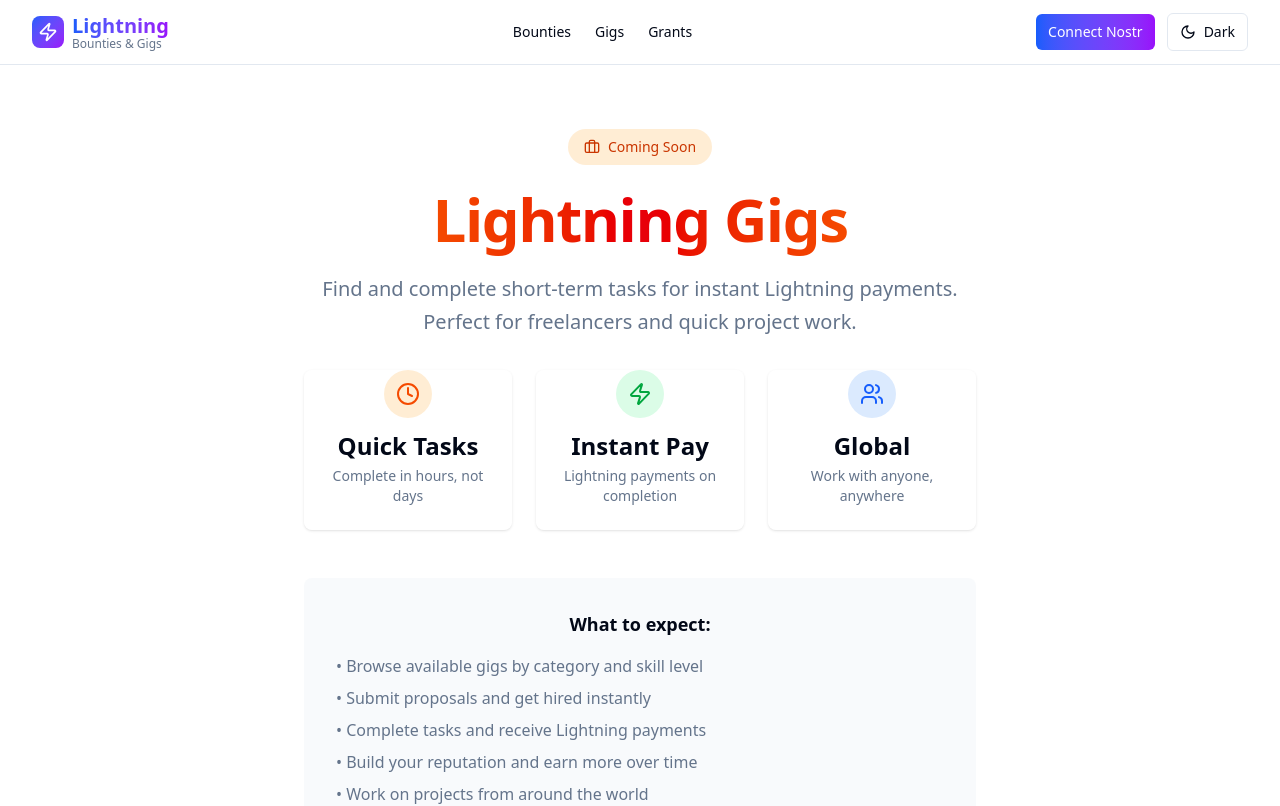
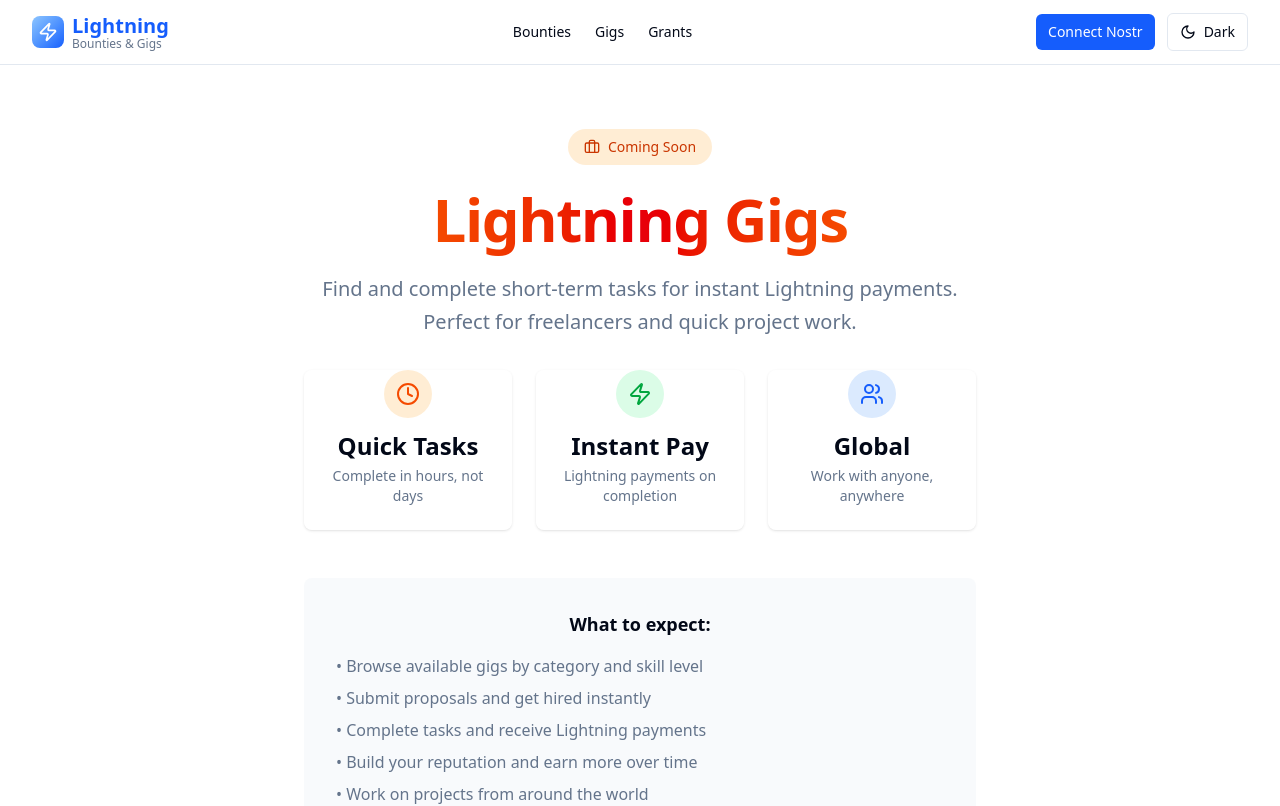
Before and after one commit to Leeyah-123/lightning-o, a Next.js app: page /gigs in a window 1280 px wide. Shown: the top 806 px of the page. Built offline with nearby package versions, Linux system fonts and the light colour scheme; what nostr-tools would draw is missing.

Commit message:
style: Change primary color to blue

```diff
--- a/src/app/bounties/[id]/page.tsx
+++ b/src/app/bounties/[id]/page.tsx
@@ -475,7 +475,7 @@ export default function BountyDetailPage() {
                     <Button
                       onClick={handleFund}
                       disabled={isProcessing}
-                      className="bg-gradient-to-r from-blue-600 to-purple-600 hover:from-blue-700 hover:to-purple-700"
+                      className="bg-blue-600 hover:from-blue-700 hover:to-purple-700"
                     >
                       {isProcessing ? (
                         <LoadingSpinner className="h-4 w-4 mr-2" />
--- a/src/app/bounties/create/page.tsx
+++ b/src/app/bounties/create/page.tsx
@@ -308,7 +308,7 @@ export default function CreateBountyPage() {
             <Button
               type="submit"
               disabled={isSubmitting || isValid === false}
-              className="flex-1 bg-gradient-to-r from-blue-600 to-purple-600 hover:from-blue-700 hover:to-purple-700"
+              className="flex-1 bg-blue-600 hover:from-blue-700 hover:to-purple-700"
             >
               {isSubmitting ? (
                 <>
--- a/src/app/bounties/page.tsx
+++ b/src/app/bounties/page.tsx
@@ -100,7 +100,7 @@ export default function BountiesPage() {
             </Select>
             {user && (
               <Link href="/bounties/create">
-                <Button className="bg-gradient-to-r from-blue-600 to-purple-600 hover:from-blue-700 hover:to-purple-700">
+                <Button className="bg-blue-600 hover:from-blue-700 hover:to-purple-700">
                   <Plus className="h-4 w-4 mr-2" />
                   Create Bounty
                 </Button>
--- a/src/app/page.tsx
+++ b/src/app/page.tsx
@@ -56,7 +56,7 @@ export default function Home() {
           <div className="grid grid-cols-1 md:grid-cols-3 gap-8">
             <Card className="text-center p-6 hover:shadow-lg transition-shadow">
               <CardContent className="pt-6">
-                <div className="w-16 h-16 bg-gradient-to-br from-blue-600 to-purple-600 rounded-full flex items-center justify-center mx-auto mb-4">
+                <div className="w-16 h-16 bg-blue-600 rounded-full flex items-center justify-center mx-auto mb-4">
                   <Award className="h-8 w-8 text-white" />
                 </div>
                 <h3 className="text-xl font-semibold mb-2">Bounties</h3>
@@ -153,7 +153,7 @@ export default function Home() {
               <Link href="/bounties">
                 <Button
                   size="lg"
-                  className="bg-gradient-to-r from-blue-600 to-purple-600 hover:from-blue-700 hover:to-purple-700"
+                  className="bg-blue-600 hover:from-blue-700 hover:to-purple-700"
                 >
                   Go to Bounties
                   <ArrowRight className="h-5 w-5 ml-2" />
@@ -162,7 +162,7 @@ export default function Home() {
             ) : (
               <Button
                 size="lg"
-                className="bg-gradient-to-r from-blue-600 to-purple-600 hover:from-blue-700 hover:to-purple-700"
+                className="bg-blue-600 hover:from-blue-700 hover:to-purple-700"
                 data-connect-wallet
                 onClick={() => {
                   const connectButton = document.querySelector(
--- a/src/components/bounty/BountyCard.tsx
+++ b/src/components/bounty/BountyCard.tsx
@@ -211,7 +211,7 @@ export function BountyCard({
               <Button
                 onClick={handleFund}
                 disabled={isLoading || isProcessing}
-                className="flex-1 bg-gradient-to-r from-blue-600 to-purple-600 hover:from-blue-700 hover:to-purple-700"
+                className="flex-1 bg-blue-600 hover:from-blue-700 hover:to-purple-700"
               >
                 {isLoading || isProcessing ? (
                   <LoadingSpinner className="h-4 w-4" />
--- a/src/components/layout/Header.tsx
+++ b/src/components/layout/Header.tsx
@@ -22,11 +22,11 @@ export function Header({ onConnect }: HeaderProps) {
           {/* Logo */}
           <div className="flex items-center gap-2">
             <div className="flex items-center gap-2">
-              <div className="h-8 w-8 rounded-lg bg-gradient-to-br from-blue-600 to-purple-600 flex items-center justify-center">
+              <div className="h-8 w-8 rounded-lg bg-gradient-to-br from-blue-300 to-blue-600 flex items-center justify-center">
                 <Zap className="h-5 w-5 text-white" />
               </div>
               <div>
-                <h1 className="text-xl font-bold bg-gradient-to-r from-blue-600 to-purple-600 bg-clip-text text-transparent">
+                <h1 className="text-xl font-bold bg-blue-600 bg-clip-text text-transparent">
                   Lightning
                 </h1>
                 <p className="text-xs text-muted-foreground -mt-1">
--- a/src/components/layout/Hero.tsx
+++ b/src/components/layout/Hero.tsx
@@ -50,7 +50,7 @@ export function Hero({
                 variant: 'default',
                 size: 'lg',
                 className:
-                  'bg-gradient-to-r from-blue-600 to-purple-600 hover:from-blue-700 hover:to-purple-700 text-lg px-8 py-4 h-auto',
+                  'bg-blue-600 hover:from-blue-700 hover:to-purple-700 text-lg px-8 py-4 h-auto',
               })}
             >
               <Zap className="h-5 w-5 mr-2" />
--- a/src/components/ui/button.tsx
+++ b/src/components/ui/button.tsx
@@ -17,7 +17,7 @@ const buttonVariants = cva(
         ghost: 'hover:bg-accent hover:text-accent-foreground',
         link: 'text-primary underline-offset-4 hover:underline',
         gradient:
-          'bg-gradient-to-r from-blue-600 to-purple-600 text-white hover:from-blue-700 hover:to-purple-700',
+          'bg-blue-600 text-white hover:from-blue-700 hover:to-purple-700',
         success: 'bg-green-600 text-white hover:bg-green-700',
         warning: 'bg-yellow-600 text-white hover:bg-yellow-700',
       },
```
